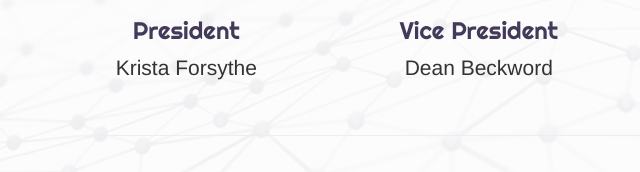
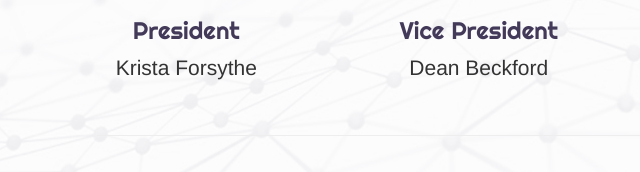
Before and after one commit to BadEngineers/Club-Website, a plain HTML site: page index.html in a window 1280 px wide. Shown: the part 2228-2400 px from the top of the page, 15-655 px from the left. Drawn offline with nearby package versions, Linux system fonts and the light colour scheme.

Commit message:
Typo fixed

```diff
--- a/index.html
+++ b/index.html
@@ -142,7 +142,7 @@
                     <div class="col-md-3" align = "center">
                         <img class="img-circle img-responsive " src="img/vp.jpg">
                         <h3>Vice President</h3>
-                        <p>Dean Beckword</p>
+                        <p>Dean Beckford</p>
                     </div>
                     <div class="col-md-3" align = "center">
                         <img class="img-circle img-responsive " src="img/sec.jpg">
```
